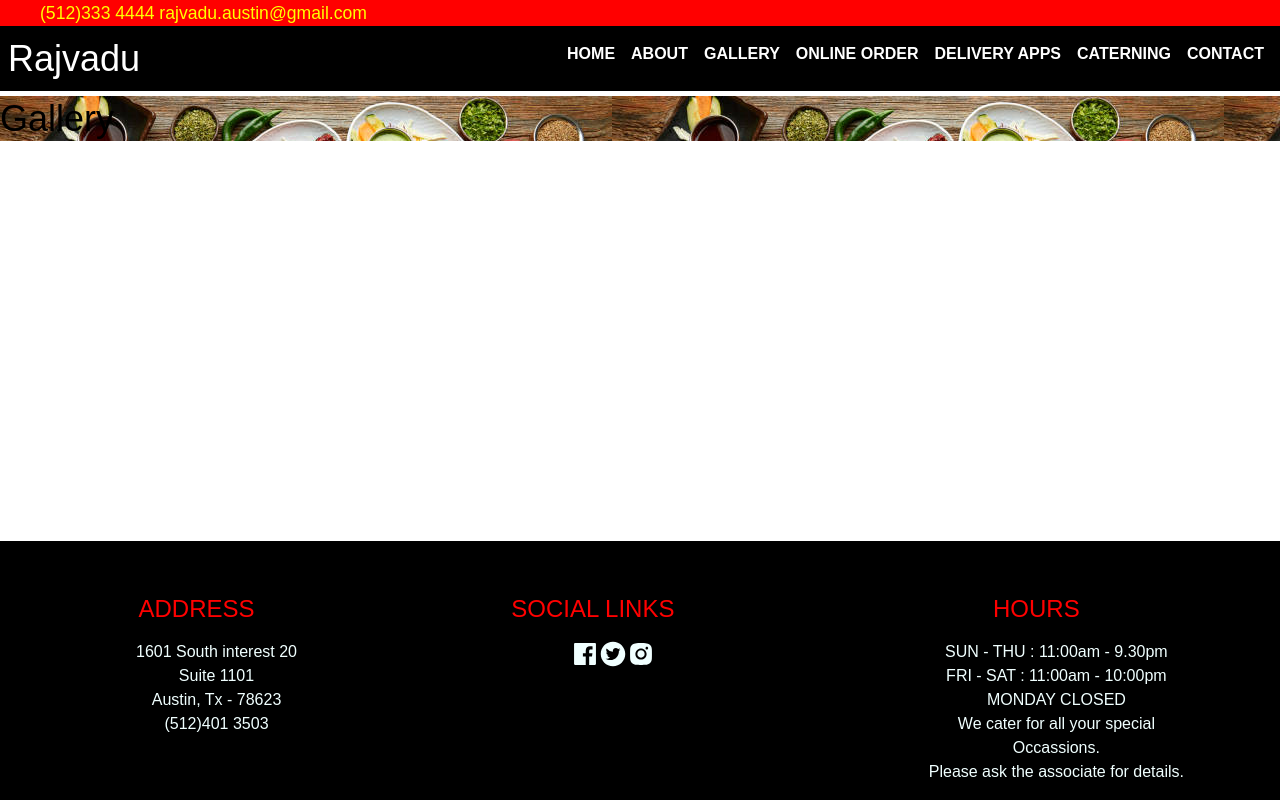
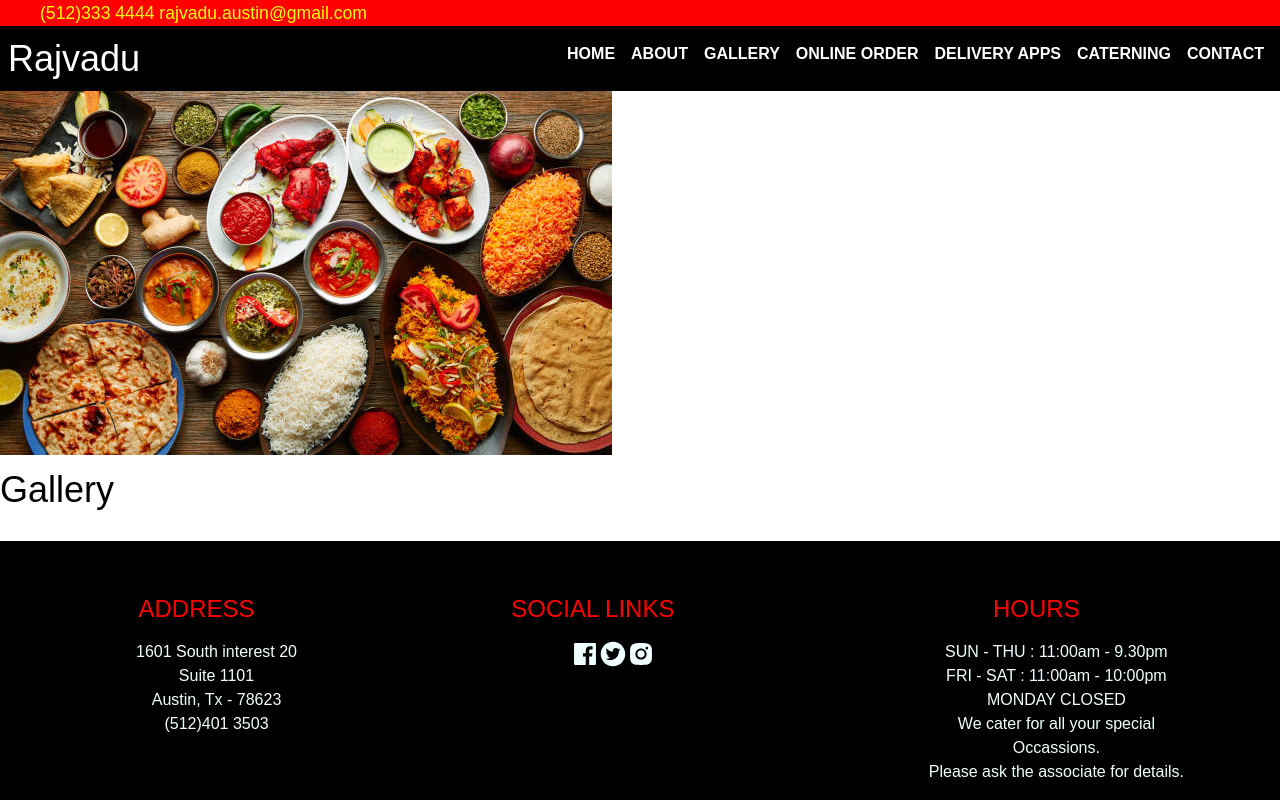
Before and after one commit to avanijadeja/Rajvadu, a React (Create React App) app in the folder client/: page /Gallery in a window 1280 px wide. Built offline with nearby package versions, Linux system fonts and the light colour scheme.

Commit message:
Added image

```diff
--- a/client/src/App.css
+++ b/client/src/App.css
@@ -11,5 +11,9 @@
 }
 
 .Gallery {
-  height: calc(100vh-100px);
+  background-size: cover;
 }
+
+#gallery h1 {
+  text-align: center;
+}
--- a/client/src/pages/Gallery.js
+++ b/client/src/pages/Gallery.js
@@ -4,8 +4,9 @@ import food1 from "../assets/images/food1.jpeg";
 
 const Gallery = () => {
   return (
-    <div className="Gallery" style={{ backgroundImage: `url(${food1})` }}>
-      <h1>Gallery</h1>
+    <div className="Gallery">
+      <img src ={food1} alt="food1" />
+      <h1 id="gallery">Gallery</h1>
     </div>
   );
 };
```
